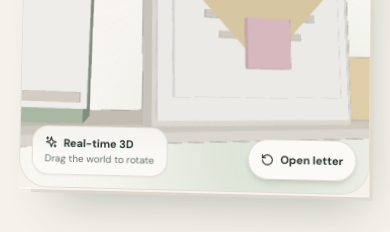
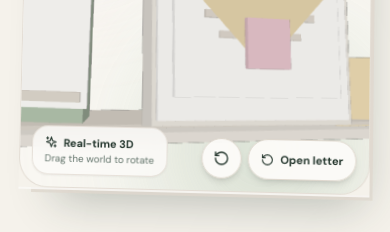
Before and after one commit to donnelsimbajon-design/SendtheLetter_System, a React (Vite) app in the folder Note_letter/: page / in a window 390 px wide. Shown: the part 1000-1232 px from the top of the page. Built offline with nearby package versions, Linux system fonts and the light colour scheme; no server answers.

Commit message:
feat: add accessible rotate control for mobile and keyboard 3D interaction

```diff
--- a/Note_letter/src/components/WorldScene3D.tsx
+++ b/Note_letter/src/components/WorldScene3D.tsx
@@ -370,6 +370,7 @@ function tryStart(
 export default function WorldScene3D({ kind, className='', title, opened, controls=true }: Props) {
   const canvasRef = useRef<HTMLCanvasElement>(null);
   const [expanded, setExpanded] = useState(false);
+  const [poseVersion, setPoseVersion] = useState(0);
   const [supported, setSupported] = useState(true);
   const preferences = useWriterPreferences(state => state.preferences);
   const controlled = opened !== undefined;
@@ -395,7 +396,7 @@ export default function WorldScene3D({ kind, className='', title, opened, contro
       open: openRef, moving: movingRef, yaw: yawRef, pitch: pitchRef,
     }, useMotion, () => setSupported(false));
     return stop;
-  }, [enabled, kind, motion, preferences.theme, supported, actualOpen && !motion]);
+  }, [enabled, kind, motion, preferences.theme, supported, actualOpen && !motion, poseVersion]);
 
   const onPointerDown = (event: React.PointerEvent<HTMLCanvasElement>) => {
     if (event.pointerType !== 'mouse' || event.button !== 0) return;
@@ -440,6 +441,10 @@ export default function WorldScene3D({ kind, className='', title, opened, contro
             <span className="block text-[10px] text-muted-foreground">{enabled && supported ? 'Drag the world to rotate' : 'Simple view'}</span>
           </div>
           {enabled && supported && (
+            <div className="flex shrink-0 items-center gap-1.5">
+              <button type="button" aria-label="Rotate 3D view" title="Rotate 3D view" onClick={() => { yawRef.current += .40; setPoseVersion(n => n + 1); }} className="inline-flex h-10 w-10 shrink-0 items-center justify-center rounded-full border border-border bg-card/95 shadow-md hover:bg-muted focus-visible:outline-2 focus-visible:outline-primary">
+                <RotateCcw size={16} aria-hidden="true" />
+              </button>
             <button
               type="button"
               aria-label={isConversation ? 'Rotate 3D messages' : (actualOpen ? 'Close 3D ' + subject : 'Open 3D ' + subject)}
@@ -455,6 +460,7 @@ export default function WorldScene3D({ kind, className='', title, opened, contro
               <RotateCcw size={13} aria-hidden="true" />
               {isConversation ? 'Rotate chat' : (actualOpen ? 'Close ' + subject : 'Open ' + subject)}
             </button>
+            </div>
           )}
         </div>
       )}
```
